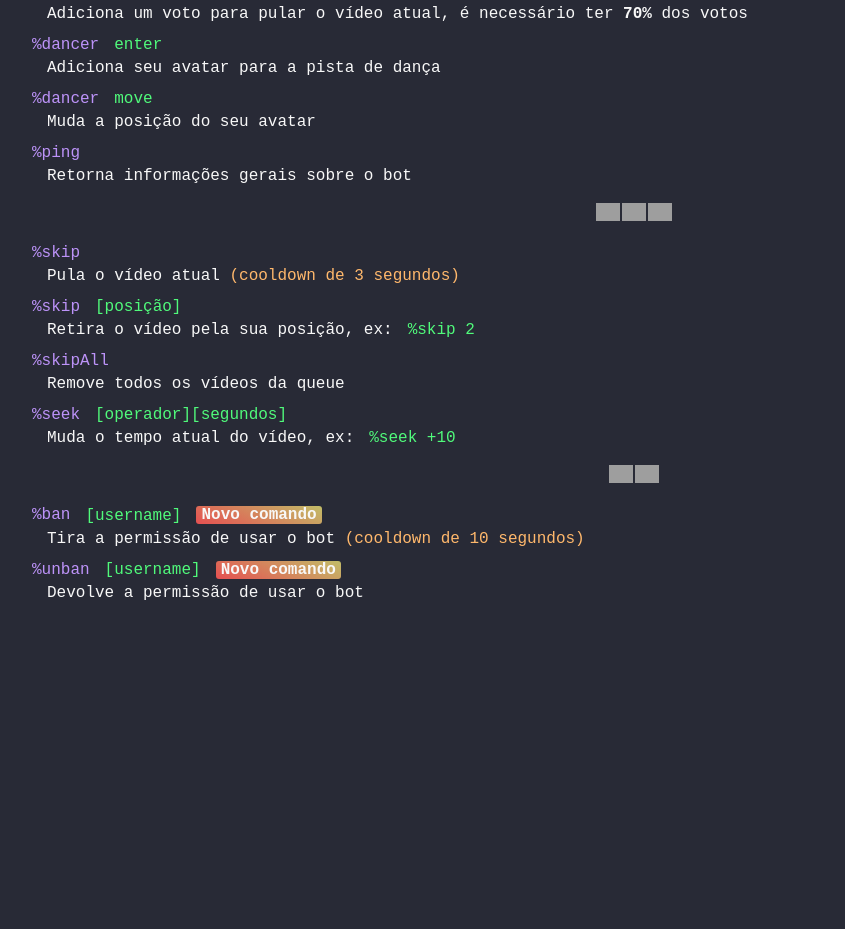
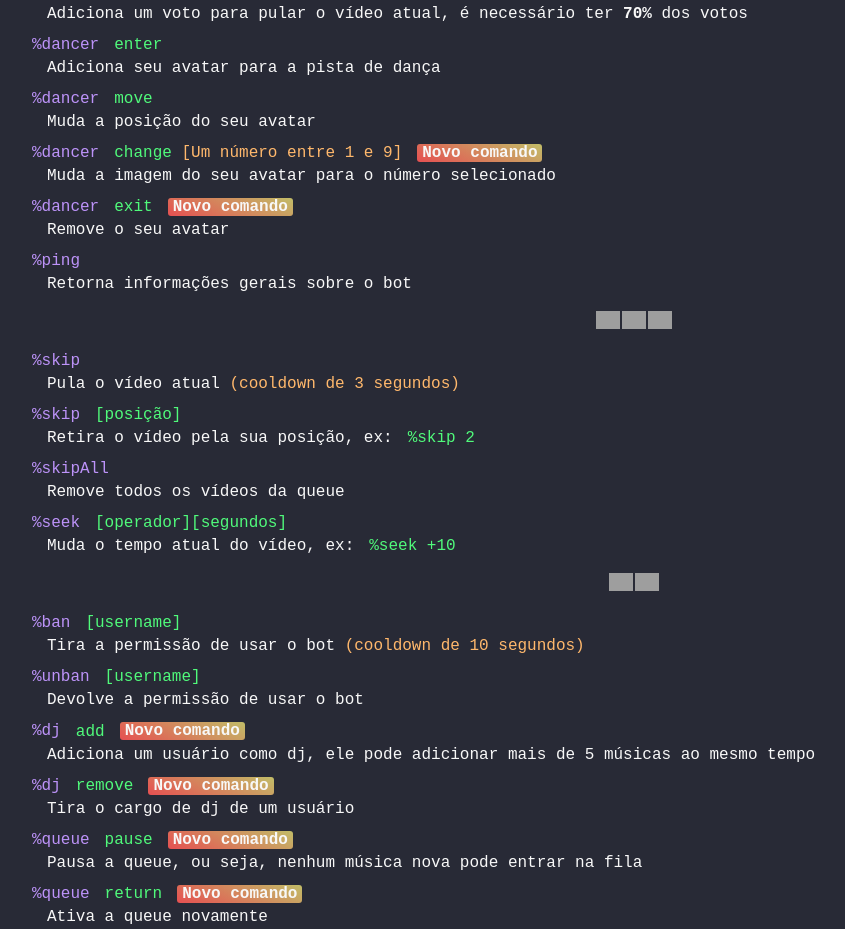
Before and after one commit to feridinha/sync, a React (Vite) app in the folder frontend/: page /help in a window 1280 px wide. Shown: the part 344-1273 px from the top of the page, without its empty margins (5-850 px from the left). Before the commit the page ends 949 px from the top, so only its background shows below. Built offline with nearby package versions, Linux system fonts and the light colour scheme; no server answers; grey boxes are pictures that could not be loaded.

Commit message:
Adiciona os novos comandos na página Help

```diff
--- a/frontend/index.html
+++ b/frontend/index.html
@@ -4,7 +4,8 @@
     <meta charset="UTF-8" />
     <link rel="icon" href="/src/assets/icon.png">
     <meta name="viewport" content="width=device-width, initial-scale=1.0" />
-    <title>Sync (beta)</title>
+    <meta property="og:image" content="https://f.feridinha.com/sync/logo.gif"/>
+    <title>Sync</title>
   </head>
   <body>
     <div id="root"></div>
--- a/frontend/src/components/RoomCard/index.jsx
+++ b/frontend/src/components/RoomCard/index.jsx
@@ -11,6 +11,7 @@ function RoomCard({ room }) {
             max={15}
             speed={3000}
             reverse={true}
+            gyroscope={false}
         >
             <img className="room-image" src={room.profile_image} draggable={false} />
             <h3>{room.display_name}</h3>
--- a/frontend/src/pages/Help/index.jsx
+++ b/frontend/src/pages/Help/index.jsx
@@ -15,7 +15,6 @@ function Help() {
                 <li>
                     %search
                     <span className="args">[título do vídeo]</span>
-                    <div className="new">Novo comando</div>
                     <span className="info">Adiciona um vídeo pelo título</span>
                 </li>
                 <li>
@@ -33,7 +32,7 @@ function Help() {
                     </span>
                 </li>
                 <li>
-                    %current <div className="new">Novo comando</div>
+                    %current
                     <span className="info">
                         Manda o título do vídeo atual
                         <span className="more"> (cooldown de 10 segundos)</span>
@@ -57,6 +56,21 @@ function Help() {
                     %dancer
                     <span className="args">move</span>
                     <span className="info">Muda a posição do seu avatar</span>
+                </li>
+                <li>
+                    %dancer
+                    <span className="args">change</span>
+                    <span className="more"> [Um número entre 1 e 9]</span>
+                    <div className="new">Novo comando</div>
+                    <span className="info">
+                        Muda a imagem do seu avatar para o número selecionado
+                    </span>
+                </li>
+                <li>
+                    %dancer
+                    <span className="args">exit</span>
+                    <div className="new">Novo comando</div>
+                    <span className="info">Remove o seu avatar</span>
                 </li>
                 <li>
                     %ping
@@ -120,7 +134,6 @@ function Help() {
                 <li>
                     %ban
                     <span className="args">[username]</span>
-                    <div className="new">Novo comando</div>
                     <span className="info">
                         Tira a permissão de usar o bot{" "}
                         <span className="more"> (cooldown de 10 segundos)</span>
@@ -129,9 +142,41 @@ function Help() {
                 <li>
                     %unban
                     <span className="args">[username]</span>
+                    <span className="info">
+                        Devolve a permissão de usar o bot
+                    </span>
+                </li>
+                <li>
+                    %dj
+                    <span className="args">add</span>
                     <div className="new">Novo comando</div>
                     <span className="info">
-                        Devolve a permissão de usar o bot
+                        Adiciona um usuário como dj, ele pode adicionar mais de
+                        5 músicas ao mesmo tempo
+                    </span>
+                </li>
+                <li>
+                    %dj
+                    <span className="args">remove</span>
+                    <div className="new">Novo comando</div>
+                    <span className="info">
+                        Tira o cargo de dj de um usuário
+                    </span>
+                </li>
+                <li>
+                    %queue
+                    <span className="args">pause</span>
+                    <div className="new">Novo comando</div>
+                    <span className="info">
+                        Pausa a queue, ou seja, nenhum música nova pode entrar na fila
+                    </span>
+                </li>
+                <li>
+                    %queue
+                    <span className="args">return</span>
+                    <div className="new">Novo comando</div>
+                    <span className="info">
+                        Ativa a queue novamente
                     </span>
                 </li>
             </ul>
--- a/frontend/src/pages/Room/index.jsx
+++ b/frontend/src/pages/Room/index.jsx
@@ -28,6 +28,7 @@ function Room() {
             setVideo(data)
             player.setVideo(data)
             setLoading(false)
+            console.log(data)
         })
 
         // Muda o tempo do víde atual
@@ -82,6 +83,7 @@ function Room() {
             socket.emit("get-queue", roomName)
             socket.emit("get-avatars", roomName)
             socket.emit("get-info", roomName)
+            document.title = "Sync - " + roomName
         })
 
         // Caso a sala exista, o servidor responderá com o evento "ready"
```
Also changed, not shown: 1 other file (tests, documents, lock files or other folders).
